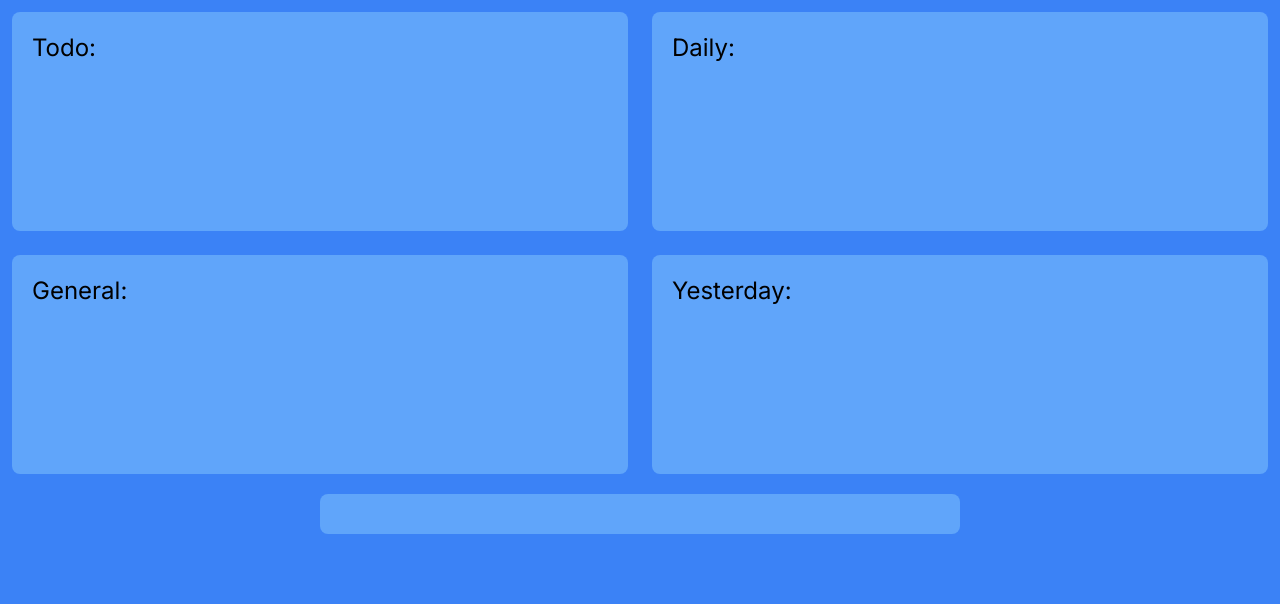
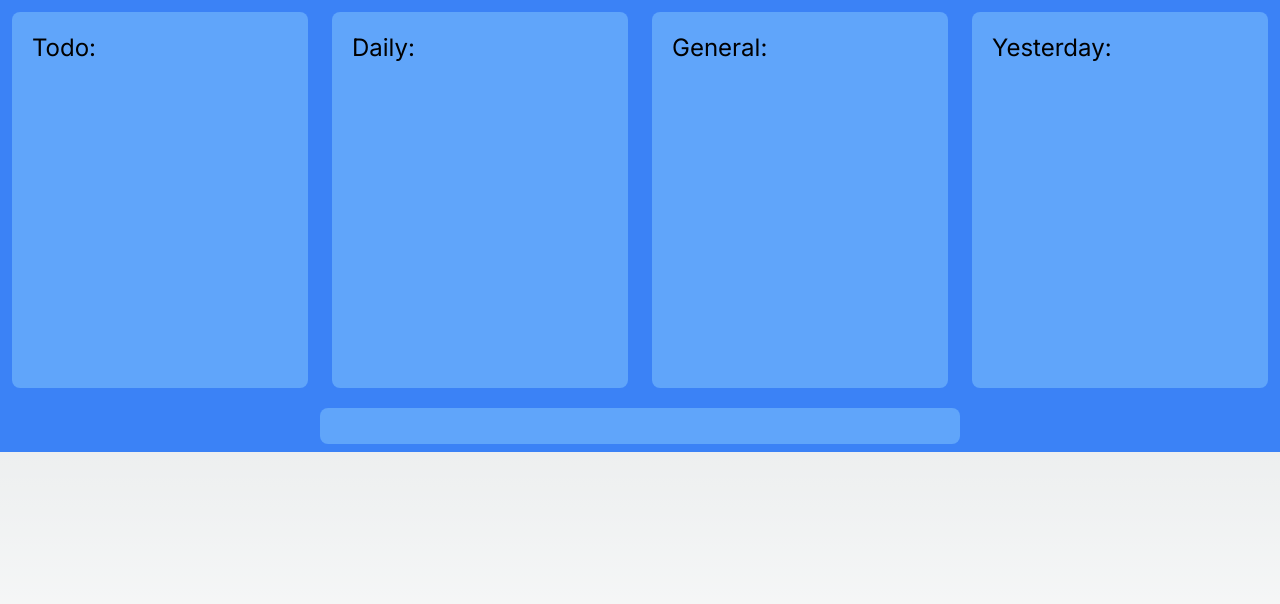
Before and after one commit to ni-eminen/todo-app, a Next.js app: page / in a window 1280 px wide. Shown: the top 604 px of the page. Built offline with nearby package versions, Linux system fonts and the light colour scheme.

Commit message:
lots of things...

```diff
--- a/app/page.tsx
+++ b/app/page.tsx
@@ -1,34 +1,44 @@
 "use client";
-import { useState } from "react";
+import { useEffect, useState } from "react";
+import { v4 as uuidv4 } from "uuid";
 
-const TodoWindow = ({
-  header,
-  notes,
-  onSelect,
-}: {
+interface Note {
+  body: string;
+  id: string;
+  timestamp: number;
+  category: string;
+  selected: boolean;
+}
+
+interface TodoWindowProps {
   header: string;
-  notes: string[];
-  onSelect: (str: string) => void;
-}) => {
+  notes: Note[];
+  onSelect: (str: Note) => void;
+}
+
+const TodoWindow = ({ header, notes, onSelect }: TodoWindowProps) => {
   return (
-    <div className="bg-blue-400 rounded-lg m-3 p-5">
+    <div className="bg-blue-400 overflow-scroll w-1/2 rounded-lg m-3 p-5">
       <h1 className="text-2xl mb-2">{header}</h1>
       <div className="mb-4">
-        {notes.map((str: string) => {
+        {notes.map((note: Note) => {
           return (
-            <div key={str} className="flex items-center my-2">
+            <div key={note.id} className="flex items-center my-2 first-letter">
               <input
-                onChange={() => onSelect(str)}
-                id="default-checkbox"
+                onChange={() => onSelect(note)}
+                id={note.id}
                 type="checkbox"
-                value={str}
+                value={note.id}
                 className="w-4 h-4 text-blue-600 bg-gray-100 border-gray-300 rounded focus:ring-blue-500 dark:focus:ring-blue-600 dark:ring-offset-gray-800 focus:ring-2 dark:bg-gray-700 dark:border-gray-600"
               />
               <label
+                onSelect={() => onSelect(note)}
                 htmlFor="default-checkbox"
-                className="ml-2 text-sm font-medium text-white"
+                className={`ml-2 text-sm font-medium text-white line-through ${
+                  note.selected ? "line-through" : ""
+                }`}
               >
-                {str}
+                {note.body}
               </label>
             </div>
           );
@@ -40,28 +50,29 @@ const TodoWindow = ({
 
 export default function Home() {
   const [input, setInput] = useState("");
-  const [todoNotes, setTodoNotes] = useState<string[]>([]);
-  const [dailyNotes, setDailyNotes] = useState<string[]>([]);
-  const [generalNotes, setGeneralNotes] = useState<string[]>([]);
-  const [yesterdayNotes, setYesterdayNotes] = useState<string[]>([]);
+  const [notes, setNotes] = useState<Note[]>([]);
+
+  useEffect(() => {
+    const checkTimestamps = setInterval(() => {}, 10000);
+    return () => clearInterval(checkTimestamps);
+  }, []);
 
   const processInput = () => {
     const code = input.slice(0, 2);
-    const note = input.slice(2, input.length);
-    switch (code) {
-      case "/t":
-        setTodoNotes([...todoNotes, note]);
-        break;
-      case "/d":
-        setDailyNotes([...dailyNotes, note]);
-        break;
-      case "/g":
-        setGeneralNotes([...generalNotes, note]);
-        break;
-      case "/y":
-        setYesterdayNotes([...yesterdayNotes, note]);
-        break;
-    }
+    const body = input.slice(2, input.length);
+
+    const newNote = {
+      body: body,
+      id: uuidv4(),
+      timestamp: Date.now(),
+      category: code,
+      selected: false,
+    };
+
+    setNotes([...notes, newNote]);
+
+    console.log(newNote);
+
     setInput("");
   };
 
@@ -71,47 +82,38 @@ export default function Home() {
     }
   };
 
-  const removeTodo = (note: string) => {
-    console.log("remove todo");
-    setTodoNotes(todoNotes.filter((x) => x !== note));
+  const removeNote = (note: Note) => {
+    setNotes(notes.filter((x) => x.id !== note.id));
   };
 
-  const removeDaily = (note: string) => {
-    setDailyNotes(dailyNotes.filter((x) => x !== note));
+  const toggleNote = (selectedNote: Note) => {
+    setNotes(
+      notes.map((note) => {
+        return note.id == selectedNote.id
+          ? { ...note, selected: !note.selected }
+          : note;
+      })
+    );
   };
 
-  const removeYesterday = (note: string) => {
-    setYesterdayNotes(yesterdayNotes.filter((x) => x !== note));
+  const getNotes = (category: string) => {
+    return notes.filter((note) => note.category == category);
   };
 
-  const removeGeneral = (note: string) => {
-    setGeneralNotes(generalNotes.filter((x) => x !== note));
-  };
+  const todoWindows: TodoWindowProps[] = [
+    { onSelect: toggleNote, notes: getNotes("/t"), header: "Todo:" },
+    { onSelect: toggleNote, notes: getNotes("/d"), header: "Daily:" },
+    { onSelect: toggleNote, notes: getNotes("/g"), header: "General:" },
+    { onSelect: toggleNote, notes: getNotes("/y"), header: "Yesterday:" },
+  ];
 
   return (
-    <main className="flex-col max-w-full min-h-full max-h-screen bg-blue-500">
-      <div className="flex-col grid grid-cols-1 h-screen">
-        <div className="grid grid-cols-2 min-w-screen bg-blue-500 justify-between">
-          <TodoWindow
-            onSelect={removeTodo}
-            notes={todoNotes}
-            header={"Todo:"}
-          ></TodoWindow>
-          <TodoWindow
-            onSelect={removeDaily}
-            notes={dailyNotes}
-            header={"Daily:"}
-          ></TodoWindow>
-          <TodoWindow
-            onSelect={removeGeneral}
-            notes={generalNotes}
-            header={"General:"}
-          ></TodoWindow>
-          <TodoWindow
-            onSelect={removeYesterday}
-            notes={yesterdayNotes}
-            header={"Yesterday:"}
-          ></TodoWindow>
+    <main className="flex-col max-w-full min-h-full max-h-screen">
+      <div className="flex-col max-h-screen h-screen overflow-hidden">
+        <div className="flex min-w-screen bg-blue-500 h-1/2">
+          {todoWindows.map((todoWindowProps) => (
+            <TodoWindow key={todoWindowProps.header} {...todoWindowProps} />
+          ))}
         </div>
         <div className="flex justify-center bg-blue-500">
           <input
```
Also changed, not shown: package.json (+6 -1 lines), 1 other file (tests, documents, lock files or other folders).
